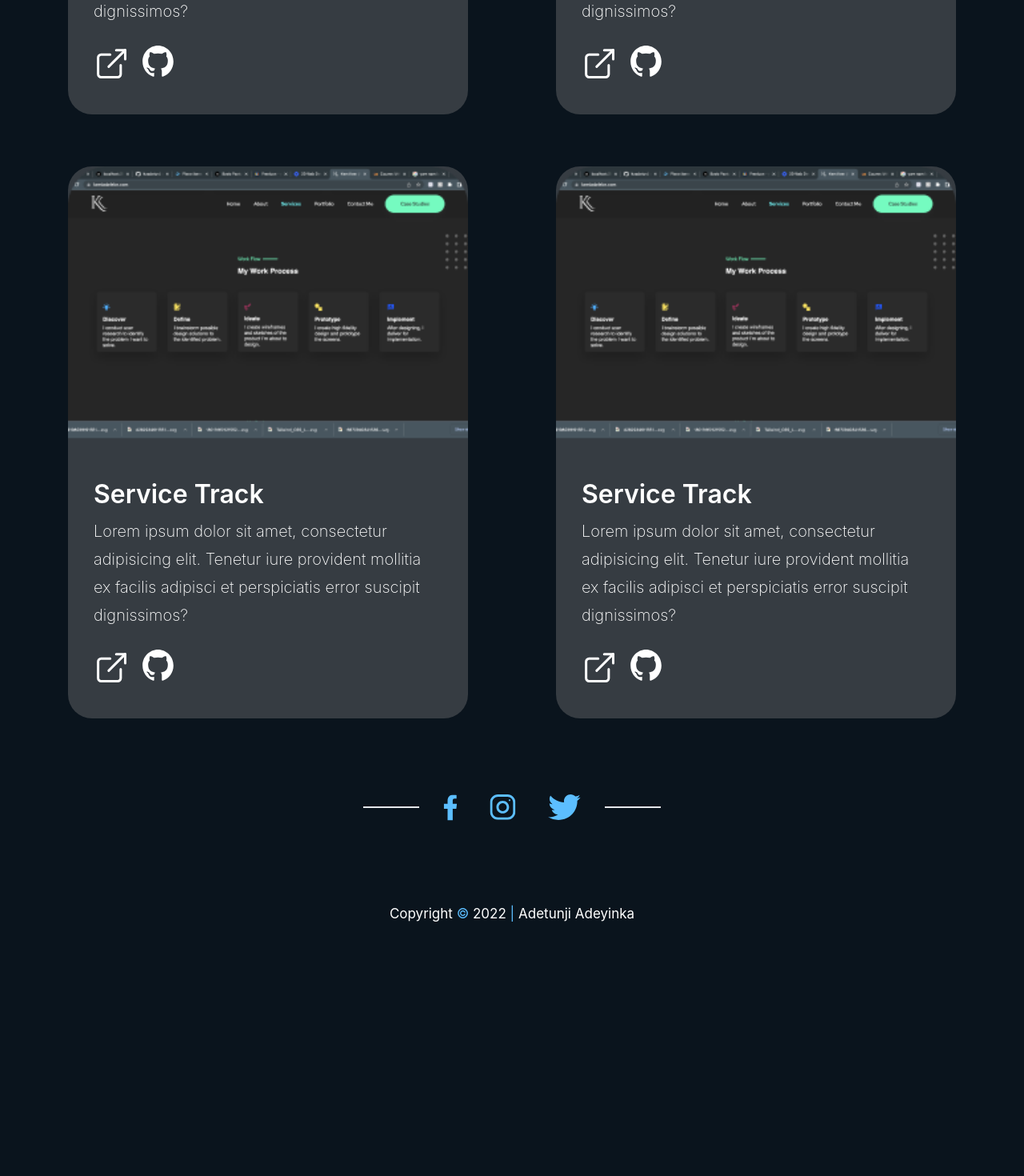
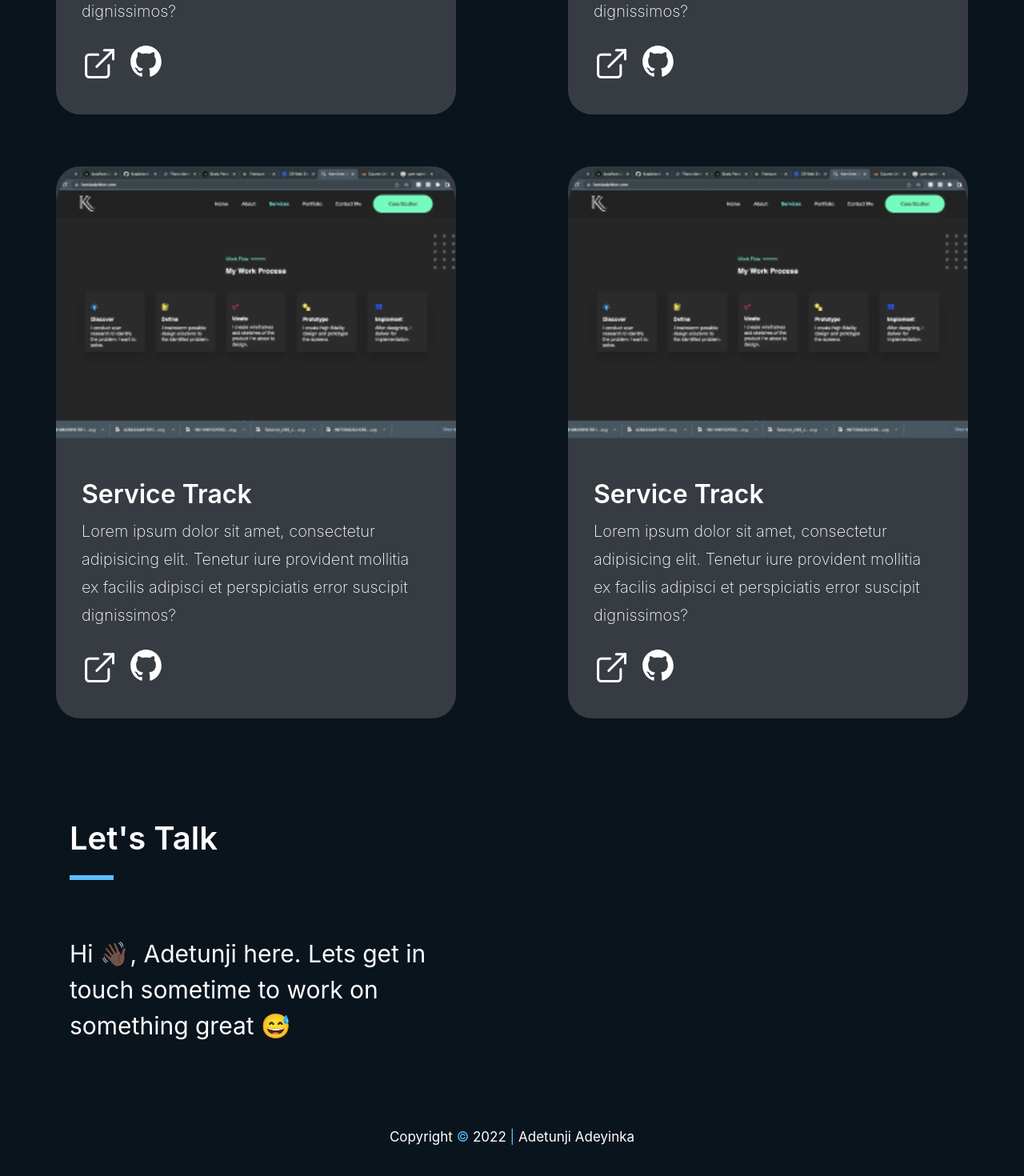
Before and after one commit to Itzadetunji/my-website, a Next.js app: page /portfolio in a window 1280 px wide. Shown: the part 970-2440 px from the top of the page at 80% size. Before the commit the page ends 2165 px from the top, so only its background shows below. Built offline with nearby package versions, Linux system fonts and the light colour scheme.

Commit message:
Chore: Updated portfolio.tsx

```diff
--- a/pages/portfolio.tsx
+++ b/pages/portfolio.tsx
@@ -17,7 +17,7 @@ const portfolio : NextPage = () => {
     <div className=''>
     {/* <Navbar/> */}
       <div className='mx-auto'>
-        <div className="mt-[165px] mx-[90px] justify-center">
+        <div className="mt-[165px] mx-[90px]">
           <div className='mx-auto'>
             <div>
               <p className='text-white font-[600] text-[40px]'>My Portfolio</p>
@@ -30,7 +30,7 @@ const portfolio : NextPage = () => {
             </div>
           </div>
         </div>
-        <div className='mx-[30px] mt-[65px] grid grid-cols-1 lg:grid-cols-2 gap-y-[65px]'>
+        <div className='mt-[65px] mx-auto grid grid-cols-1 lg:grid-cols-2 gap-y-[65px]'>
           <PortfolioCard
             imagePath={'portfolio1.png'}
             title={'Service Track'}
@@ -60,8 +60,19 @@ const portfolio : NextPage = () => {
             gitLink={'https://google.com'}
           />
         </div>
+        <div className='mt-[120px] mx-[87px]'>
+          <div>
+            <p className='text-white font-[600] text-[40px]'>Let's Talk</p>
+            <hr className='light-blue border-[3px] w-[55px] mt-[16px]'/>
+          </div>
+          <div className='grid grid-cols-2 mt-[70px]'>
+            <div>
+              <p className='w-[495px] text-white text-[30px] font-[400]'>Hi 👋🏿, Adetunji here. Lets get in touch sometime to work on something great 😅</p>
+            </div>
+          </div>
+        </div>
       </div>
-      <div className='mt-[95px]'>
+      <div className='mt-[95px] lg:hidden'>
         <Social_Links/>
       </div>
       <Footer/>
```
